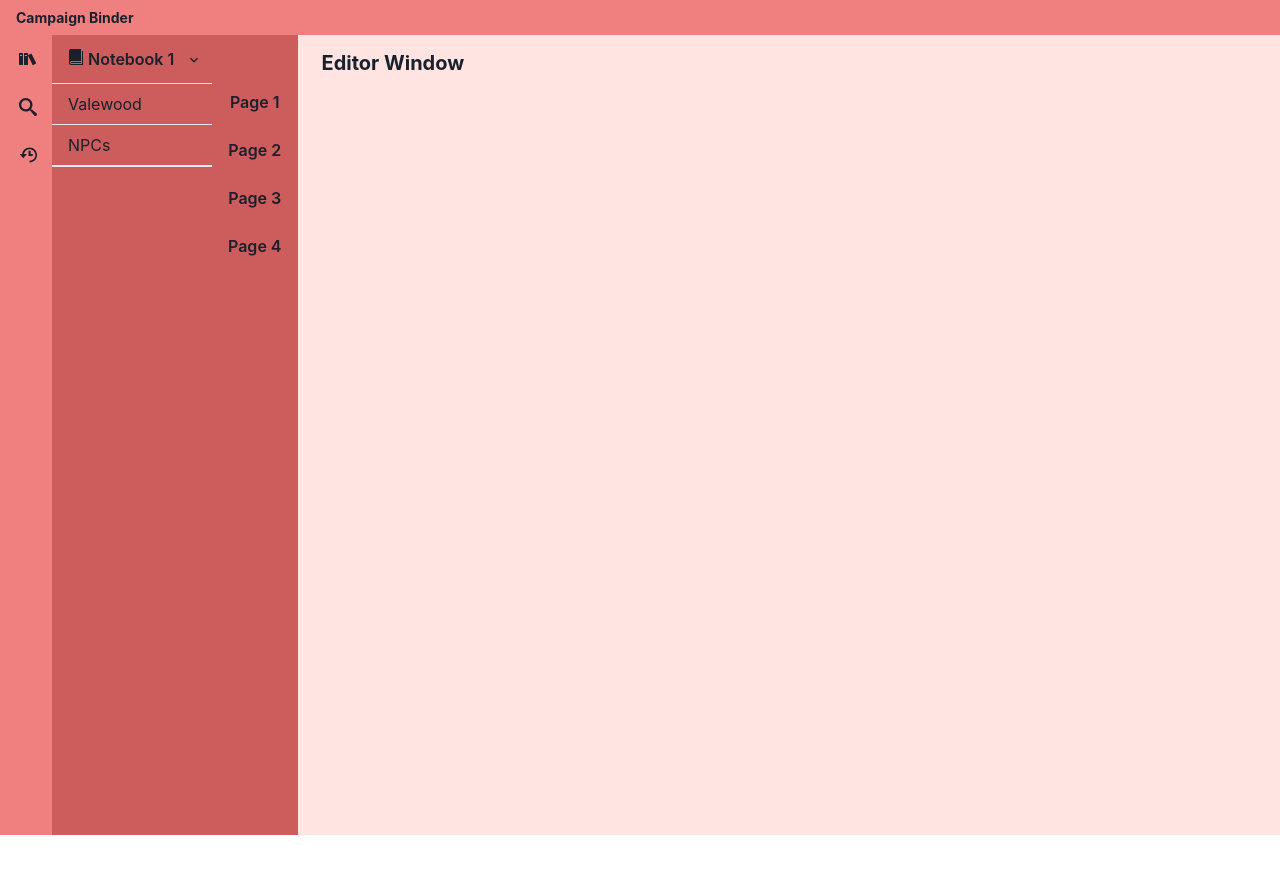
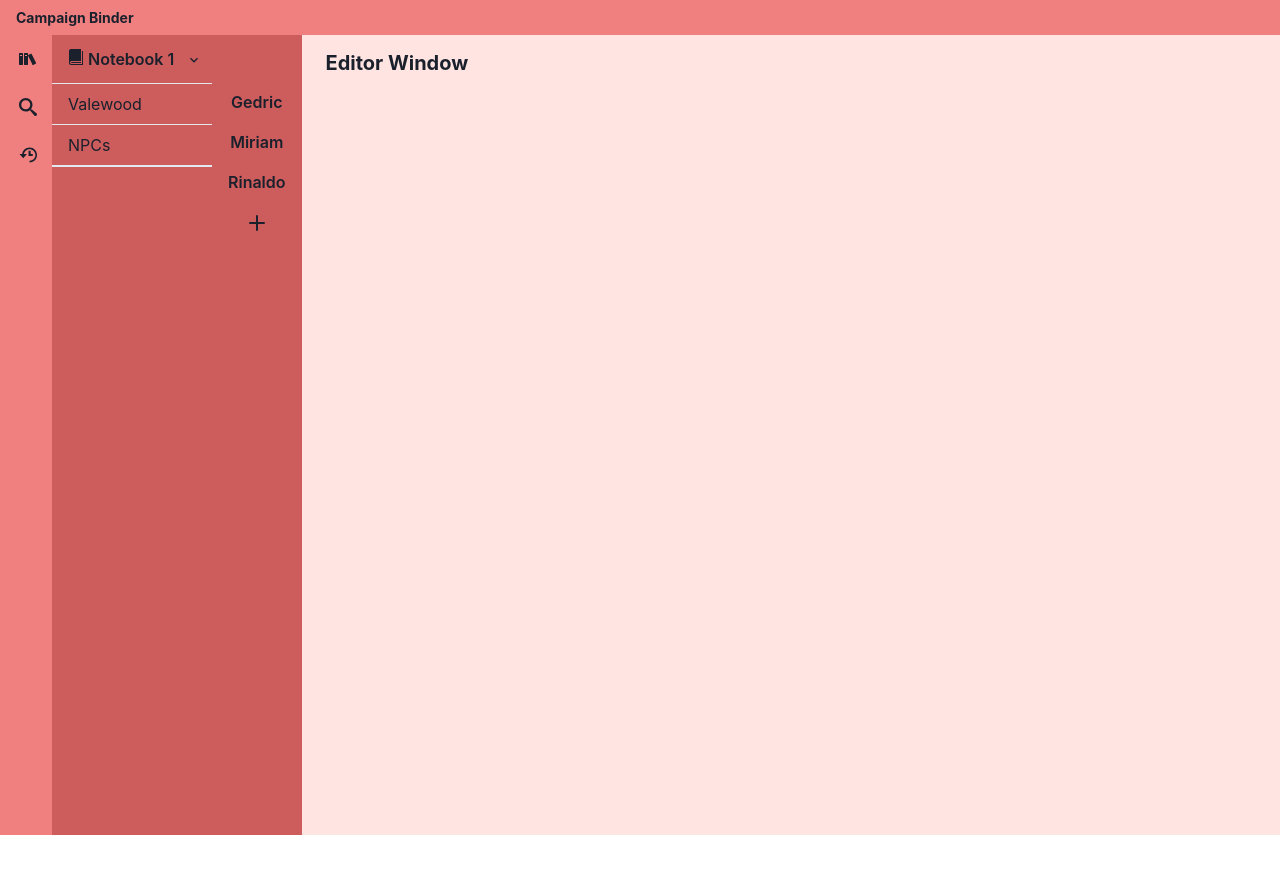
Before and after one commit to suzannecabral/campaign-binder, a React (Create React App) app: page / in a window 1280 px wide. Shown: the top 874 px of the page. Built offline with nearby package versions, Linux system fonts and the light colour scheme.

Commit message:
Add new page titles locally

```diff
--- a/src/App.js
+++ b/src/App.js
@@ -1,28 +1,32 @@
-import { useSelector, useDispatch } from "react-redux";
-import { useEffect } from "react";
+// import { useSelector, useDispatch } from "react-redux";
+import { /* useEffect, */ useState } from "react";
 //import constants for action types
-import { getPeopleAction } from "./actions/peopleActions";
-import { Button, Flex, chakra } from "@chakra-ui/react";
+// import { getPeopleAction } from "./actions/peopleActions";
+import { Flex } from "@chakra-ui/react";
 import "./App.css";
 import MainEditorWindow from "./components/MainEditorWindow";
 import SidePanelsWrapper from "./components/SidePanelsWrapper";
 import SideBarButtons from "./components/SideBarButtons";
 import TopNavBar from "./components/TopNavBar";
+import notes from "./content/dummyNotesSimple";
 
 function App() {
-	const dispatch = useDispatch();
-	const people = useSelector((state) => state.peopleReducer);
-	const { success } = people;
+	const displayNotes = notes;
+	// const dispatch = useDispatch();
+	// const people = useSelector((state) => state.peopleReducer);
+	// const { success } = people;
 
-	const handleClick = () => {
-		setTimeout(() => {
-			dispatch({ type: "addPerson", payload: "Ann" });
-		}, 5000);
-	};
+	// const [notebook, setNotebook] = useState(displayNotes);
 
-	useEffect(() => {
-		dispatch(getPeopleAction());
-	}, dispatch);
+	// const handleClick = () => {
+	// 	setTimeout(() => {
+	// 		dispatch({ type: "addPerson", payload: "Ann" });
+	// 	}, 5000);
+	// };
+
+	// useEffect(() => {
+	// 	dispatch(getPeopleAction());
+	// }, dispatch);
 
 	return (
 		<Flex className="App" height="100%" direction="column">
@@ -33,7 +37,7 @@ function App() {
 			<TopNavBar />
 			<Flex height="100vh" width="100%" grow={1}>
 				<SideBarButtons />
-				<SidePanelsWrapper />
+				<SidePanelsWrapper notes={displayNotes} />
 				<MainEditorWindow grow={1} />
 			</Flex>
 		</Flex>
--- a/src/components/SidePanelPages.js
+++ b/src/components/SidePanelPages.js
@@ -1,17 +1,96 @@
 import React from "react";
-import { setState } from "react";
-import { Heading, Stack, Box, Text, Button } from "@chakra-ui/react";
-import notes from "../content/dummyNotesSimple.js";
+import { useEffect, useState } from "react";
+import { useSelector, useDispatch } from "react-redux";
+import shortid from "shortid";
+import {
+	Flex,
+	FormControl,
+	FormLabel,
+	Input,
+	IconButton,
+	Button,
+	VisuallyHidden,
+} from "@chakra-ui/react";
+import { AddIcon, CheckIcon } from "@chakra-ui/icons";
 
 const SidePanelPages = (props) => {
+	const { notes } = props;
+	const dispatch = useDispatch();
+	const initialPageName = "Untitled Page";
+	const pages = notes.sections[0].tabs[0].pages;
+
+	const [displayPages, setDisplayPages] = useState(pages);
+	const [newPageName, setNewPageName] = useState(initialPageName);
+	const [isEditing, setIsEditing] = useState(false);
+	// const [globalPages, setGlobalPages] = useState(pages);
+
+	const handleClickNewPage = () => {
+		setIsEditing(true);
+	};
+
+	const handleChange = (e) => {
+		setNewPageName(e.target.value);
+	};
+
+	// [?]	Should this be in a promise/async?
+	const addNewPage = () => {
+		let updatedPages = [...displayPages];
+		updatedPages.push({
+			id: shortid.generate(),
+			title: newPageName,
+			content: "",
+		});
+		setDisplayPages(updatedPages);
+	};
+
+	const onSubmit = (e) => {
+		setIsEditing(false);
+		addNewPage();
+		setNewPageName(initialPageName);
+	};
+
 	return (
-		<div>
-			<Stack h="100%" w="100%">
-				<Button variant="ghost">Page 1</Button>
-				<Button variant="ghost">Page 2</Button>
-				<Button variant="ghost">Page 3</Button>
-				<Button variant="ghost">Page 4</Button>
-			</Stack>
+		<div width="100%">
+			<Flex direction="column">
+				{displayPages.map((page) => {
+					return (
+						<Button variant="ghost" key={page.id}>
+							{page.title}
+						</Button>
+					);
+				})}
+				{!isEditing && (
+					<IconButton
+						aria-label="Submit Page Name"
+						variant="primary"
+						icon={<AddIcon />}
+						onClick={handleClickNewPage}
+					/>
+				)}
+				{isEditing && (
+					<div>
+						<FormControl>
+							<VisuallyHidden>
+								<FormLabel>New Page:</FormLabel>
+							</VisuallyHidden>
+							<Input
+								type="text"
+								name="pageName"
+								placeholder="Untitled Page"
+								onChange={handleChange}
+								width="100%"
+							></Input>
+						</FormControl>
+						<IconButton
+							aria-label="Submit Page Title"
+							variant="primary"
+							icon={<CheckIcon />}
+							type="submit"
+							onClick={onSubmit}
+						/>
+					</div>
+				)}
+			</Flex>
 		</div>
 	);
 };
--- a/src/components/SidePanelsWrapper.js
+++ b/src/components/SidePanelsWrapper.js
@@ -17,6 +17,7 @@ import { ChevronDownIcon } from "@chakra-ui/icons";
 import { ImBook } from "react-icons/im";
 
 const SidePanelsWrapper = (props) => {
+	const { notes } = props;
 	return (
 		<div>
 			<Box w="100%" h="100%" bg="indianred">
@@ -40,8 +41,8 @@ const SidePanelsWrapper = (props) => {
 					</MenuList>
 				</Menu>
 				<Flex height="100%">
-					<SidePanelFolders />
-					<SidePanelPages />
+					<SidePanelFolders notes={notes} />
+					<SidePanelPages notes={notes} />
 				</Flex>
 			</Box>
 		</div>
```
Also changed, not shown: src/components/SidePanelPageLink.js (deleted, +0 -17 lines).
